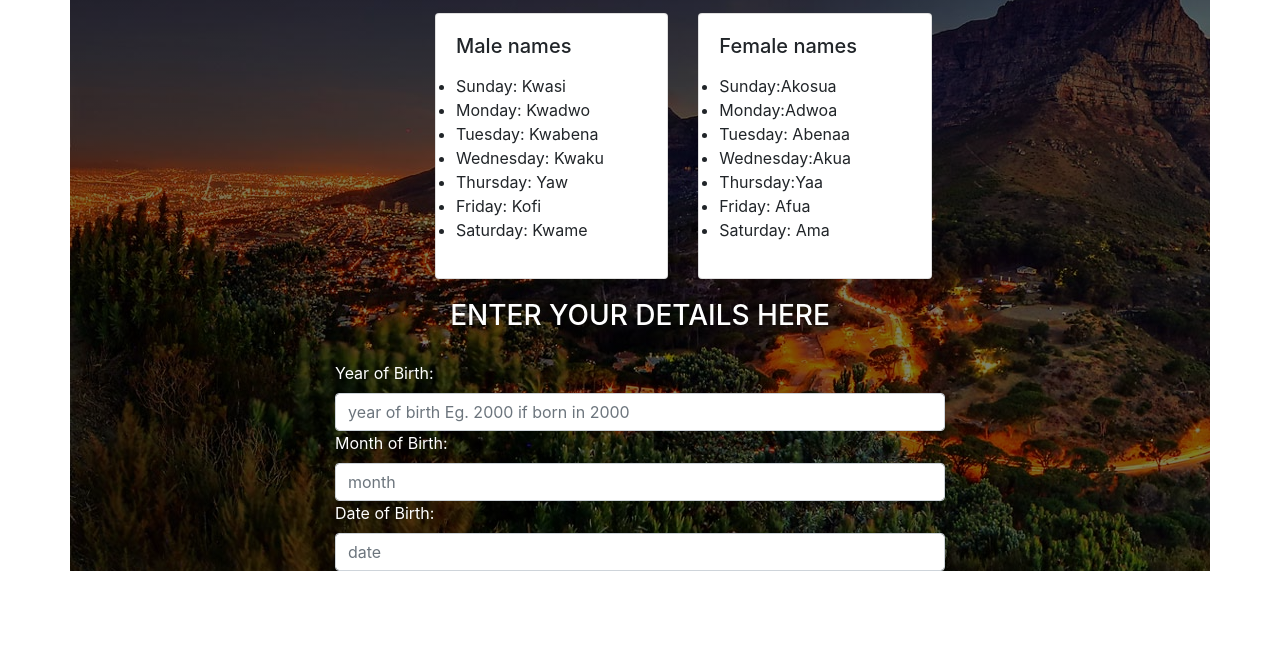
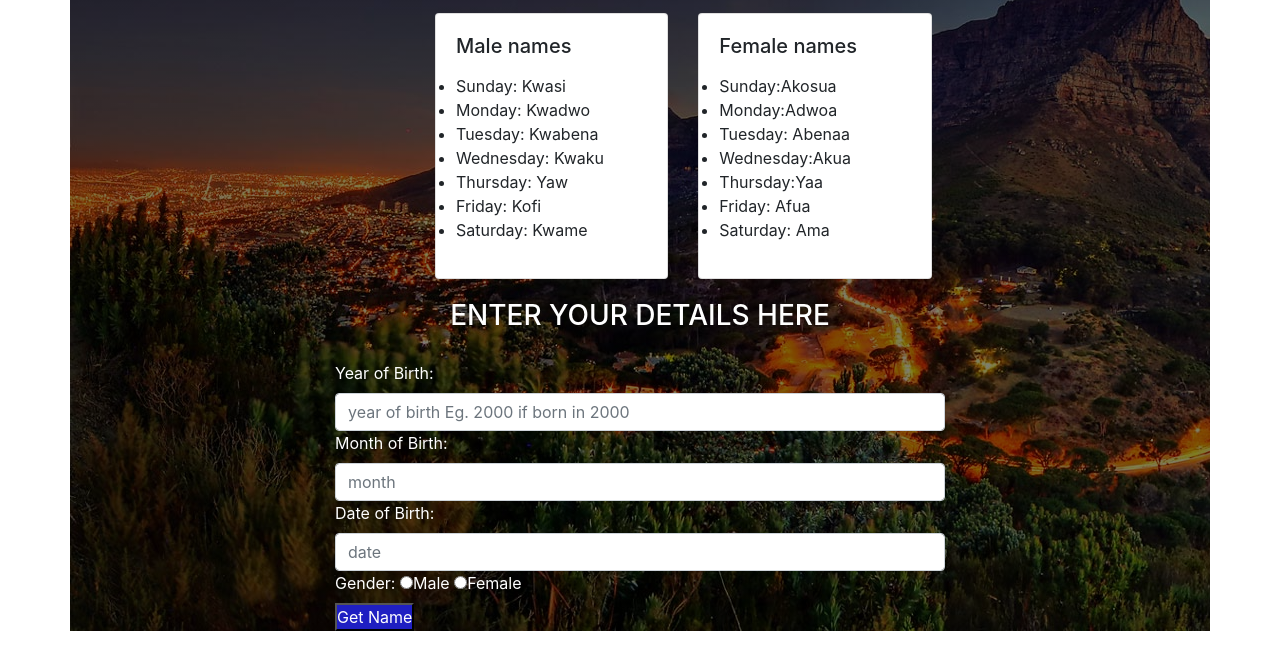
Before and after one commit to maureen-james/Akan-names, a plain HTML site: page index.html in a window 1280 px wide. Shown: the part 201-848 px from the top of the page. Before the commit the page ends 800 px from the top, so only its background shows below. Drawn offline with nearby package versions, Linux system fonts and the light colour scheme.

Commit message:
identify the variables

```diff
--- a/css/style.css
+++ b/css/style.css
@@ -25,3 +25,8 @@ h3{
 .form-group{
     padding: 0px 250px 0px 250px ;
 }
+button{
+    background-color: rgb(31, 31, 194);
+    color: white;
+    border-radius: 15px;
+}
--- a/index.html
+++ b/index.html
@@ -82,6 +82,18 @@
                     <label for="number"> Date of Birth:</label>
                     <input type="number" placeholder="date" id="birthday" class="form-control" name="date">
                     </div>
+                   <div class="morf">
+                    <label for=""> Gender:</label>
+                    <input type="radio" name="gender" value="name" onclick="malecompute(this.form)"><span>Male</span>
+                    <!-- <br> -->
+                    <input type="radio" name="gender" value="female" onclick="femalecompute(this.form)"><span>Female</span>
+                </div>
+
+                    <div class="button">
+                    <button type="button" onclick="myfunction()"> Get Name</button>
+                      </div>
+                   </div>
+
                 </div>
             </div>
         </div>
--- a/index.js
+++ b/index.js
@@ -0,0 +1,10 @@
+var CC, YY, MM, DD, d, dayValue;
+var dayNames =["Sunday", "Monday","Tuesday", "Wednesday", "Thursday","Friday","Saturday" ];
+var maleNames = ["Kwasi","Kwadwo","Kwabena","Kwaku","Yaw", "Kofi","Kwame"];
+var femaleNames = ["Akosua","Adwoa","Abenaa","Akua"," Yaa","Afua","Ama"];
+
+function validate() {
+
+
+
+}
```
